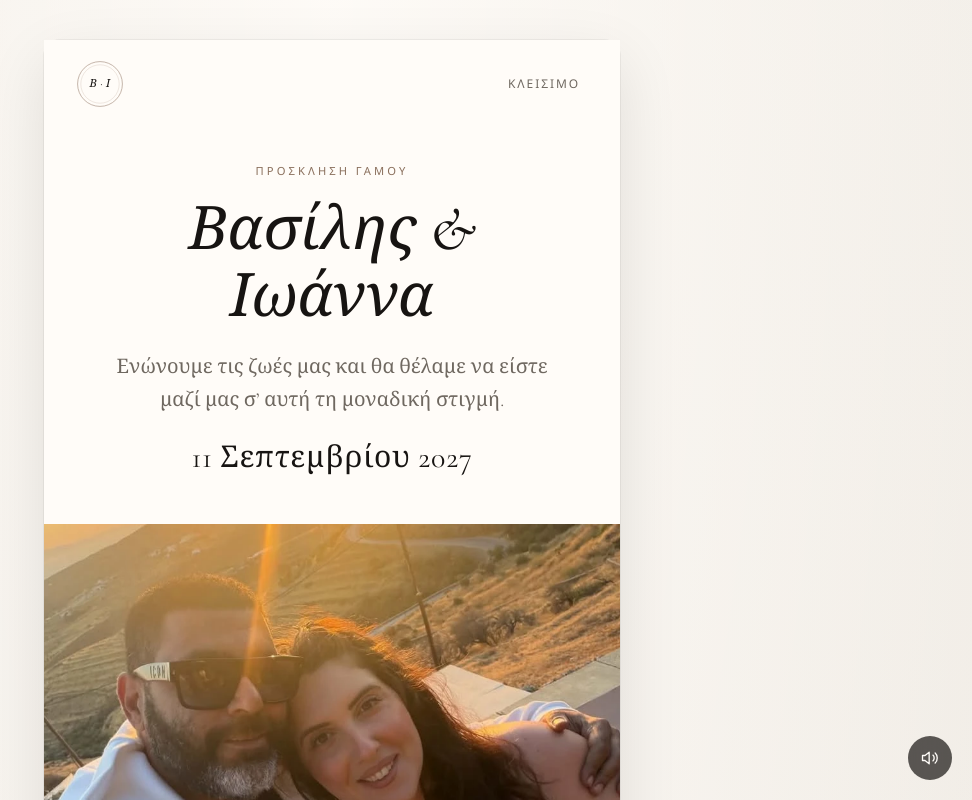
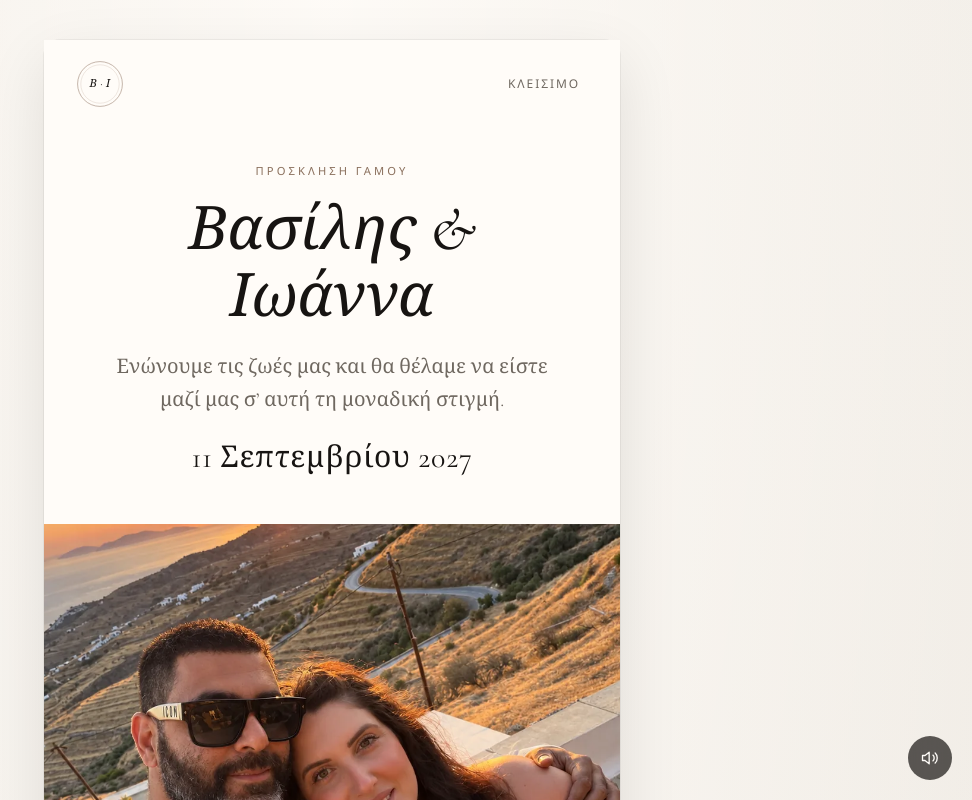
Before and after one commit to malmpertis/wedding-envelope, a Next.js app: page / in a window 1280 px wide. Both pictures are taken after a click on the button "Πατήστε για άνοιγμα". Shown: the top 800 px of the page, without its empty margins (308-1280 px from the left). Built offline with nearby package versions, Linux system fonts and the light colour scheme.

Commit message:
Replace couple portrait with sunset selfie
Update webp/jpeg assets and ease parallax framing for the new photo.

Co-authored-by: mike.almpertis <mike.almpertis@gmail.com>

```diff
--- a/src/components/CouplePhoto.tsx
+++ b/src/components/CouplePhoto.tsx
@@ -31,9 +31,9 @@ export function CouplePhoto() {
       const frameCenter = rect.top + rect.height / 2;
       const viewCenter = viewH / 2;
       const delta = frameCenter - viewCenter;
-      // Bias upward (negative Y) so faces stay in frame; gentle drift only
-      const shift = Math.min(8, Math.max(-72, -40 + delta * 0.16));
-      img.style.transform = `translate3d(0, ${shift}px, 0) scale(1.2)`;
+      // Gentle drift — faces sit lower in this portrait, keep them centered
+      const shift = Math.min(12, Math.max(-48, -16 + delta * 0.14));
+      img.style.transform = `translate3d(0, ${shift}px, 0) scale(1.12)`;
     };
 
     const onScrollOrResize = () => {
@@ -68,13 +68,13 @@ export function CouplePhoto() {
             ref={imgRef}
             src="/couple.jpg"
             alt={wedding.namesJoined}
-            width={1080}
-            height={1440}
+            width={1086}
+            height={1448}
             decoding="async"
             loading="eager"
             fetchPriority="high"
-            className="pointer-events-none absolute left-0 top-[-18%] h-[130%] w-full max-w-none object-cover object-[center_62%] will-change-transform"
-            style={{ transform: "translate3d(0, -40px, 0) scale(1.2)" }}
+            className="pointer-events-none absolute left-0 top-[-6%] h-[118%] w-full max-w-none object-cover object-[center_58%] will-change-transform"
+            style={{ transform: "translate3d(0, -16px, 0) scale(1.12)" }}
           />
         </picture>
       </div>
```
Also changed, not shown: public/couple.jpg, public/couple.webp.
